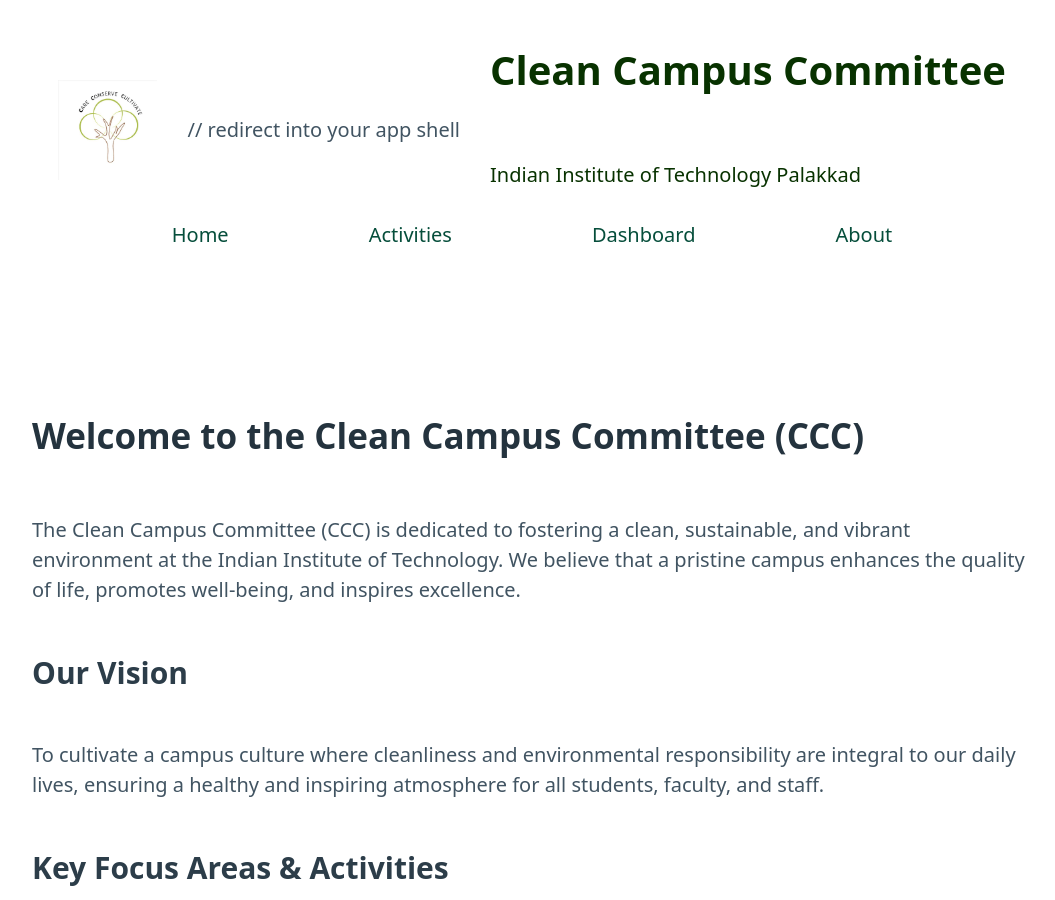
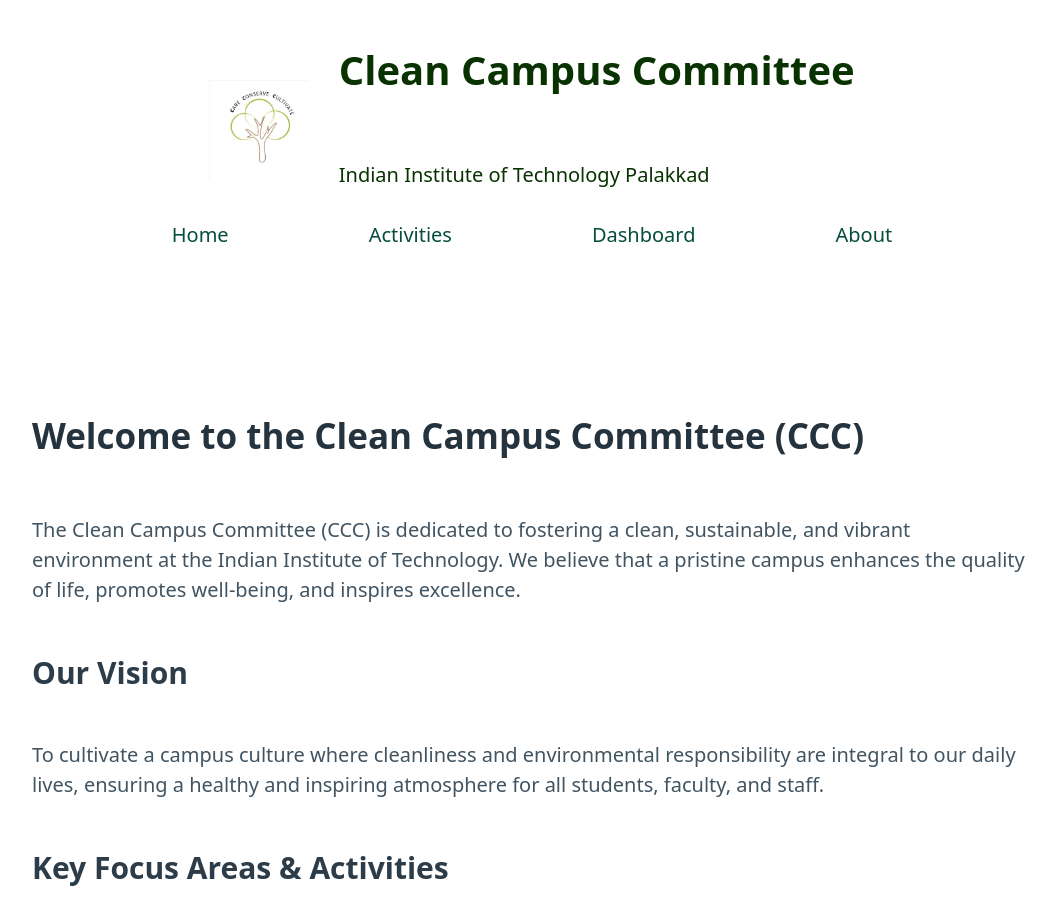
Before and after one commit to kdinesh/kdinesh.github.io, a Jekyll site: the page built from index.md, in a window 1280 px wide and 900 px high. Shown: the whole window, without its empty margins (108-1163 px from the left). Built offline with Jekyll 4.4.1, drawn with Linux system fonts in a browser that asks for light colours.

Commit message:
Update default.html

```diff
--- a/_layouts/default.html
+++ b/_layouts/default.html
@@ -101,8 +101,7 @@
       <div class="logo-title-container">
         <a href="{{ '/' | relative_url }}" class="logo-title">
           <img src="{{ '/assets/images/ccc-logo.png' | relative_url }}" alt="Clean Campus Committee Logo" class="CCCImage">
-        </a>            // redirect into your app shell
-
+        </a>
         <div>
           <h1 class="logotext">Clean Campus Committee</h1>
           <p  class="logotext">Indian Institute of Technology Palakkad</p>
```
